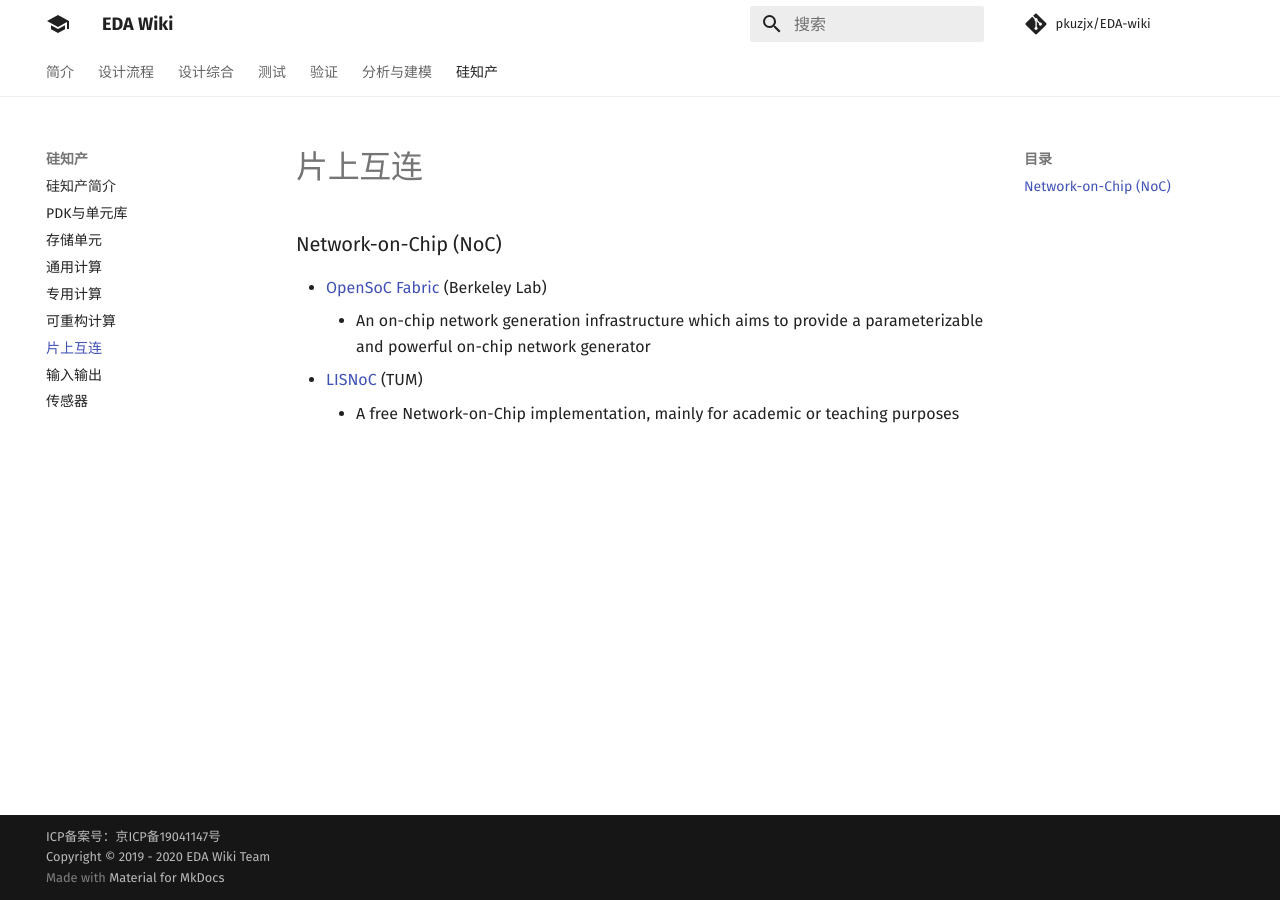
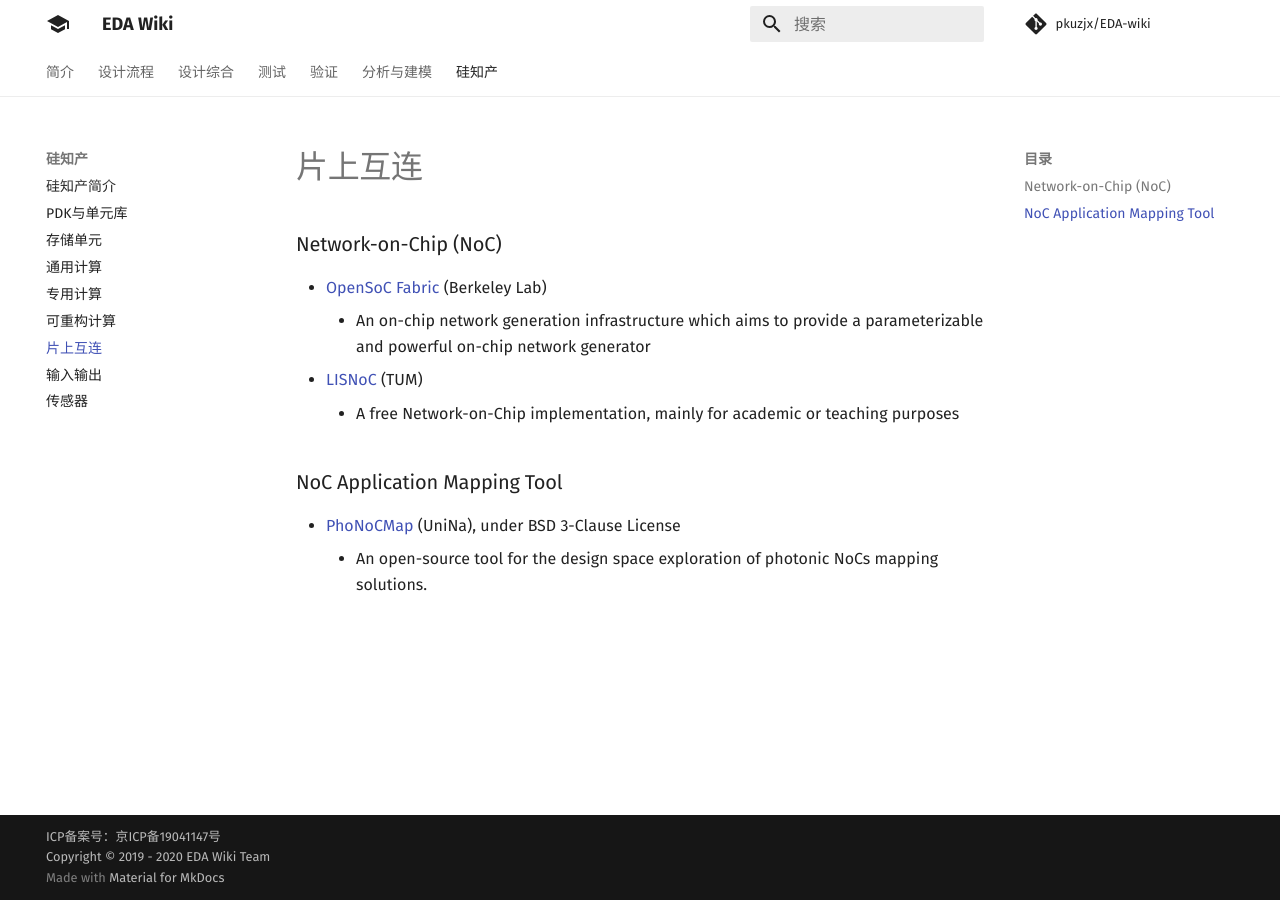
Before and after one commit to daitoto/EDA-wiki, an MkDocs documentation site: the page built from docs/sip/interconn.md, in a window 1280 px wide. Built offline with MkDocs 1.6.1 and Material for MkDocs 9.7.7, drawn with Linux system fonts in a browser that asks for light colours; comment, search, counter and statistics services are not loaded.

Commit message:
Update interconn.md

```diff
--- a/docs/sip/interconn.md
+++ b/docs/sip/interconn.md
@@ -3,3 +3,7 @@
    - An on-chip network generation infrastructure which aims to provide a parameterizable and powerful on-chip network generator
  - [LISNoC](https://github.com/TUM-LIS/lisnoc) (TUM)
    - A free Network-on-Chip implementation, mainly for academic or teaching purposes
+
+### NoC Application Mapping Tool
+- [PhoNoCMap](http://wpage.unina.it/edoardo.fusella/phonocmap/) (UniNa), under BSD 3-Clause License
+  - An open-source tool for the design space exploration of photonic NoCs mapping solutions.
```
